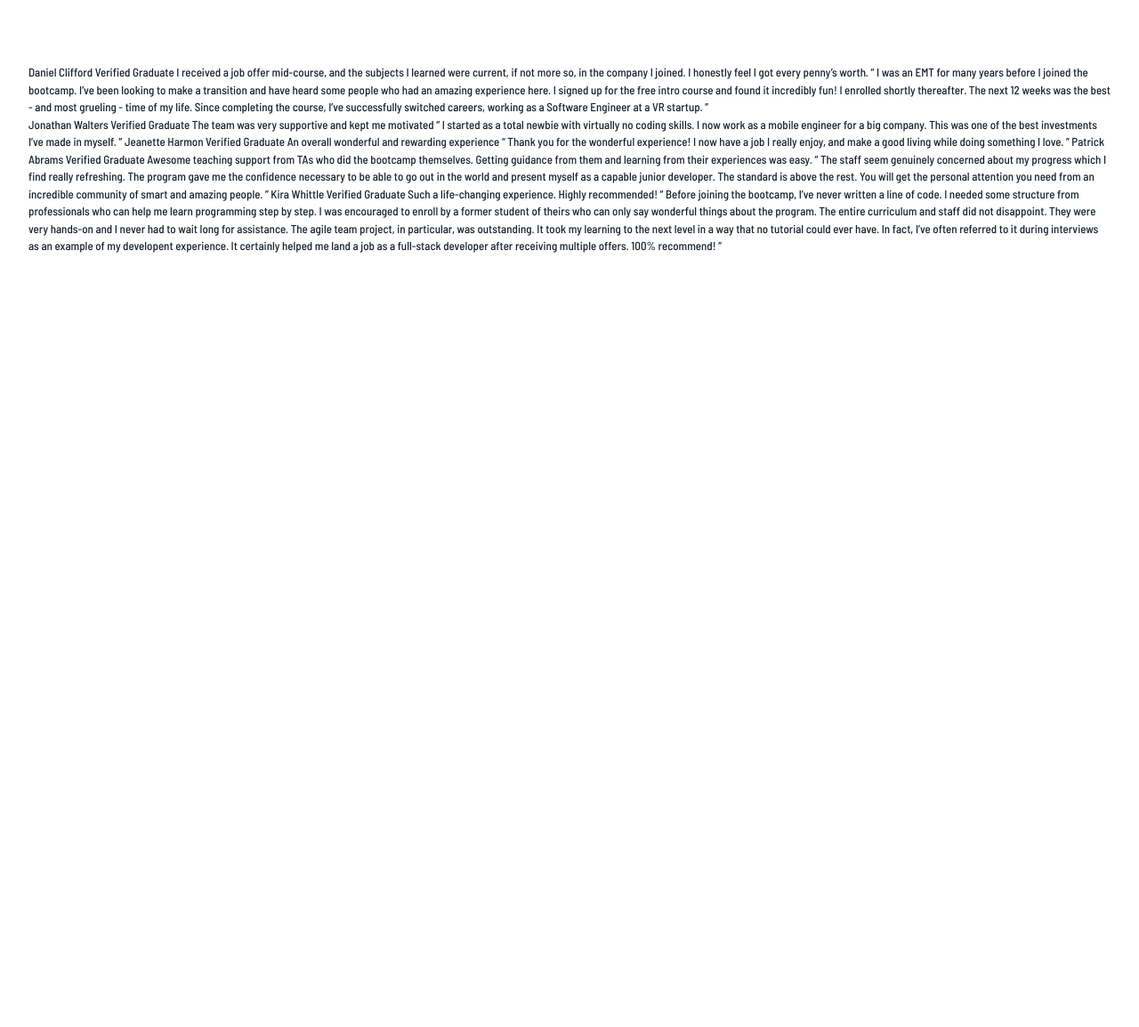
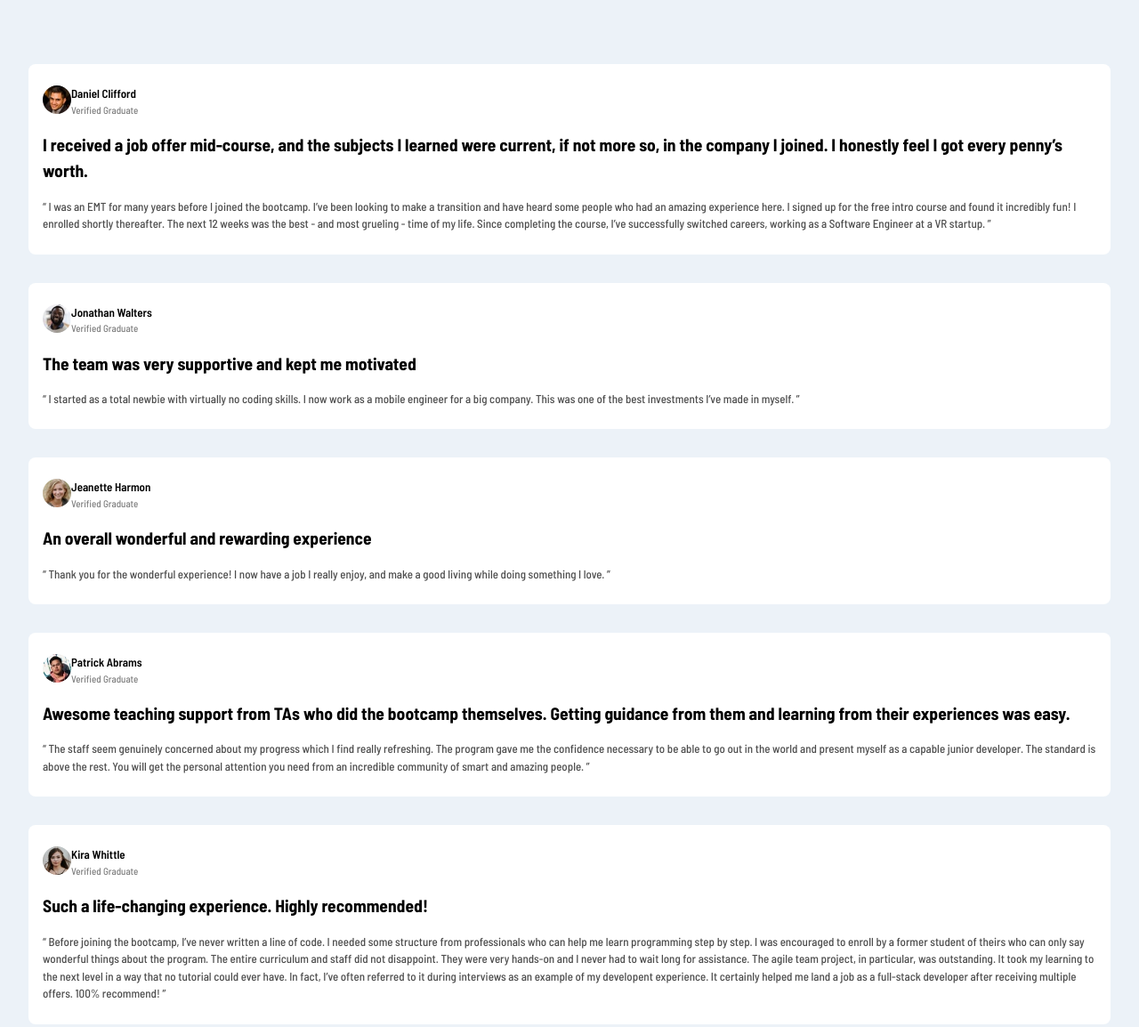
Before and after one commit to jyeharry/testimonials-grid-section, a plain HTML site: page index.html in a window 1280 px wide. Shown: the whole page at 89% size. Before the commit the page ends 800 px from the top, so only its background shows below. Drawn offline with Linux system fonts and the light colour scheme.

Commit message:
HTML structure and some cube css classes done

```diff
--- a/css/style.css
+++ b/css/style.css
@@ -3,6 +3,7 @@
   --very-dark-grayish-blue: hsl(217, 19%, 35%);
   --very-dark-blackish-blue: hsl(219, 29%, 14%);
   --white: hsl(0, 0%, 100%);
+
   --light-gray: hsl(0, 0%, 81%);
   --light-grayish-blue: hsl(210, 46%, 95%);
 
@@ -12,18 +13,13 @@
 
   --gutter: var(--space-lg);
   --flex-gap: var(--space-md);
-
-  --colour: var(--very-dark-blackish-blue);
 }
 
 body {
   font-family: 'Barlow Semi Condensed', sans-serif;
   font-weight: 500;
-  color: var(--colour);
-}
-
-hgroup > h2,
-body {
+  color: var(--base-colour);
+  background: var(--light-grayish-blue);
   font-size: 0.8125rem;
 }
 
@@ -37,15 +33,71 @@ h3 {
 }
 
 blockquote {
-  color: hsl(from --colour h s l / 0.7);
+  color: hsl(from currentcolor h s l / 0.7);
 }
 
 hgroup > p {
-  color: hsl(from --colour h s l / 0.5);
+  color: hsl(from currentcolor h s l / 0.5);
 }
 
+/* Composition */
 .grid {
+  display: grid;
   gap: var(--gutter);
   padding-inline: var(--gutter);
   padding-block: var(--space-xl);
 }
+
+.flow > * + * {
+  margin-top: var(--flow-space, 1em);
+}
+
+/* Utilities */
+.bg-violet {
+  background: var(--moderate-violet);
+}
+
+.bg-dark-gray {
+  background: var(--very-dark-grayish-blue);
+}
+
+.bg-dark-black-blue {
+  background: var(--very-dark-blackish-blue);
+}
+
+.bg-white {
+  background: var(--white);
+}
+
+.bg-light-gray {
+  background: var(--light-gray);
+}
+
+.bg-light-gray-blue {
+  background: var(--light-grayish-blue);
+}
+
+/* Block */
+.card {
+  --flow-space: var(--space-md);
+  padding-block: 1.5rem;
+  padding-inline: var(--space-md);
+  background: var(--white);
+  border-radius: 0.5rem;
+}
+
+.user-tag {
+  display: flex;
+
+  .user-tag__img {
+    border-radius: 50%;
+  }
+
+  .user-tag__name {
+    font-size: 0.8125rem;
+  }
+
+  .user-tag__title {
+    font-size: 0.6875rem;
+  }
+}
--- a/index.html
+++ b/index.html
@@ -1,73 +1,191 @@
-<!DOCTYPE html>
+<!doctype html>
 <html lang="en">
-<head>
-  <meta charset="UTF-8">
-  <meta name="viewport" content="width=device-width, initial-scale=1.0"> <!-- displays site properly based on user's device -->
+  <head>
+    <meta charset="UTF-8" />
+    <meta name="viewport" content="width=device-width, initial-scale=1.0" />
+    <!-- displays site properly based on user-tag's device -->
 
-  <link rel="icon" type="image/png" sizes="32x32" href="./images/favicon-32x32.png">
+    <link
+      rel="icon"
+      type="image/png"
+      sizes="32x32"
+      href="./images/favicon-32x32.png"
+    />
 
-  <title>Frontend Mentor | Testimonials Grid Section</title>
+    <title>Frontend Mentor | Testimonials Grid Section</title>
 
-    <link rel="preconnect" href="https://fonts.googleapis.com">
-<link rel="preconnect" href="https://fonts.gstatic.com" crossorigin>
-<link href="https://fonts.googleapis.com/css2?family=Barlow+Semi+Condensed:ital,wght@0,100;0,200;0,300;0,400;0,500;0,600;0,700;0,800;0,900;1,100;1,200;1,300;1,400;1,500;1,600;1,700;1,800;1,900&display=swap" rel="stylesheet">
-    <link rel="stylesheet" href="css/reset.css">
-    <link rel="stylesheet" href="css/style.css">
-</head>
-<body><main class='grid'>
-    <article class='card'>
-      Daniel Clifford
-      Verified Graduate
+    <link rel="preconnect" href="https://fonts.googleapis.com" />
+    <link rel="preconnect" href="https://fonts.gstatic.com" crossorigin />
+    <link
+      href="https://fonts.googleapis.com/css2?family=Barlow+Semi+Condensed:ital,wght@0,100;0,200;0,300;0,400;0,500;0,600;0,700;0,800;0,900;1,100;1,200;1,300;1,400;1,500;1,600;1,700;1,800;1,900&display=swap"
+      rel="stylesheet"
+    />
+    <link rel="stylesheet" href="css/reset.css" />
+    <link rel="stylesheet" href="css/style.css" />
+  </head>
+  <body>
+    <main class="grid">
+      <article class="card | flow">
+        <div class="user-tag">
+          <div>
+            <img
+              class="user-tag__img"
+              src="images/image-daniel.jpg"
+              alt="Daniel Clifford's profile photo"
+              height="32"
+              width="32"
+            />
+          </div>
+          <hgroup>
+            <h3 class="user-tag__name">Daniel Clifford</h3>
+            <p class="user-tag__title">Verified Graduate</p>
+          </hgroup>
+        </div>
 
-      I received a job offer mid-course, and the subjects I learned were current, if not more so,
-      in the company I joined. I honestly feel I got every penny’s worth.
+        <section class="review | flow">
+          <h2>
+            I received a job offer mid-course, and the subjects I learned were
+            current, if not more so, in the company I joined. I honestly feel I
+            got every penny’s worth.
+          </h2>
 
-      “ I was an EMT for many years before I joined the bootcamp. I’ve been looking to make a
-      transition and have heard some people who had an amazing experience here. I signed up
-      for the free intro course and found it incredibly fun! I enrolled shortly thereafter.
-      The next 12 weeks was the best - and most grueling - time of my life. Since completing
-      the course, I’ve successfully switched careers, working as a Software Engineer at a VR startup. ”
-    </article>
+          <blockquote>
+            “ I was an EMT for many years before I joined the bootcamp. I’ve been
+            looking to make a transition and have heard some people who had an
+            amazing experience here. I signed up for the free intro course and
+            found it incredibly fun! I enrolled shortly thereafter. The next 12
+            weeks was the best - and most grueling - time of my life. Since
+            completing the course, I’ve successfully switched careers, working as
+            a Software Engineer at a VR startup. ”
+          </blockquote>
+        </section>
+      </article>
 
-  Jonathan Walters
-  Verified Graduate
+      <article class="card | flow">
+        <div class="user-tag">
+          <div>
+            <img
+              class="user-tag__img"
+              src="images/image-jonathan.jpg"
+              alt="Jonathon Walter's profile photo"
+              height="32"
+              width="32"
+            />
+          </div>
+          <hgroup>
+            <h3 class="user-tag__name">Jonathan Walters</h3>
+            <p class="user-tag__title">Verified Graduate</p>
+          </hgroup>
+        </div>
 
-  The team was very supportive and kept me motivated
+        <section class="review | flow">
+          <h2>The team was very supportive and kept me motivated</h2>
 
-  “ I started as a total newbie with virtually no coding skills. I now work as a mobile engineer
-  for a big company. This was one of the best investments I’ve made in myself. ”
+          <blockquote>
+            “ I started as a total newbie with virtually no coding skills. I now
+            work as a mobile engineer for a big company. This was one of the best
+            investments I’ve made in myself. ”
+          </blockquote>
+        </section>
+      </article>
 
-  Jeanette Harmon
-  Verified Graduate
+      <article class="card | flow">
+        <div class="user-tag">
+          <div>
+            <img
+              src="images/image-jeanette.jpg"
+              alt="Jeanette Harmon's profile photo"
+              class="user-tag__img"
+              height="32"
+              width="32"
+            />
+          </div>
+          <hgroup>
+            <h3 class="user-tag__name">Jeanette Harmon</h3>
+            <p class="user-tag__title">Verified Graduate</p>
+          </hgroup>
+        </div>
 
-  An overall wonderful and rewarding experience
+        <section class="review | flow">
+          <h2>An overall wonderful and rewarding experience</h2>
 
-  “ Thank you for the wonderful experience! I now have a job I really enjoy, and make a good living
-  while doing something I love. ”
+          <blockquote>
+            “ Thank you for the wonderful experience! I now have a job I really
+            enjoy, and make a good living while doing something I love. ”
+          </blockquote>
+        </section>
+      </article>
 
-  Patrick Abrams
-  Verified Graduate
+      <article class="card | flow">
+        <div class="user-tag">
+          <div>
+            <img
+              src="images/image-patrick.jpg"
+              alt="Patrick Abrams's profile photo"
+              class="user-tag__img"
+              height="32"
+              width="32"
+            />
+          </div>
+          <hgroup>
+            <h3 class="user-tag__name">Patrick Abrams</h3>
+            <p class="user-tag__title">Verified Graduate</p>
+          </hgroup>
+        </div>
 
-  Awesome teaching support from TAs who did the bootcamp themselves. Getting guidance from them and
-  learning from their experiences was easy.
+        <section class="review | flow">
+          <h2>
+            Awesome teaching support from TAs who did the bootcamp themselves.
+            Getting guidance from them and learning from their experiences was
+            easy.
+          </h2>
 
-  “ The staff seem genuinely concerned about my progress which I find really refreshing. The program
-  gave me the confidence necessary to be able to go out in the world and present myself as a capable
-  junior developer. The standard is above the rest. You will get the personal attention you need from
-  an incredible community of smart and amazing people. ”
+          <blockquote>
+            “ The staff seem genuinely concerned about my progress which I find
+            really refreshing. The program gave me the confidence necessary to be
+            able to go out in the world and present myself as a capable junior
+            developer. The standard is above the rest. You will get the personal
+            attention you need from an incredible community of smart and amazing
+            people. ”
+          </blockquote>
+        </section>
+      </article>
 
-  Kira Whittle
-  Verified Graduate
+      <article class="card | flow">
+        <div class="user-tag">
+          <div>
+            <img
+              src="images/image-kira.jpg"
+              alt="Kira Whittle's profile photo"
+              class="user-tag__img"
+              height="32"
+              width="32"
+            />
+          </div>
+          <hgroup>
+            <h3 class="user-tag__name">Kira Whittle</h3>
+            <p class="user-tag__title">Verified Graduate</p>
+          </hgroup>
+        </div>
 
-  Such a life-changing experience. Highly recommended!
+        <section class="review | flow">
+          <h2>Such a life-changing experience. Highly recommended!</h2>
 
-  “ Before joining the bootcamp, I’ve never written a line of code. I needed some structure from
-  professionals who can help me learn programming step by step. I was encouraged to enroll by a former
-  student of theirs who can only say wonderful things about the program. The entire curriculum and staff
-  did not disappoint. They were very hands-on and I never had to wait long for assistance. The agile team
-  project, in particular, was outstanding. It took my learning to the next level in a way that no tutorial
-  could ever have. In fact, I’ve often referred to it during interviews as an example of my developent
-  experience. It certainly helped me land a job as a full-stack developer after receiving multiple offers.
-  100% recommend! ”</main>
-</body>
+          <blockquote>
+            “ Before joining the bootcamp, I’ve never written a line of code. I
+            needed some structure from professionals who can help me learn
+            programming step by step. I was encouraged to enroll by a former
+            student of theirs who can only say wonderful things about the program.
+            The entire curriculum and staff did not disappoint. They were very
+            hands-on and I never had to wait long for assistance. The agile team
+            project, in particular, was outstanding. It took my learning to the
+            next level in a way that no tutorial could ever have. In fact, I’ve
+            often referred to it during interviews as an example of my developent
+            experience. It certainly helped me land a job as a full-stack
+            developer after receiving multiple offers. 100% recommend! ”
+          </blockquote>
+        </section>
+      </article>
+    </main>
+  </body>
 </html>
```
